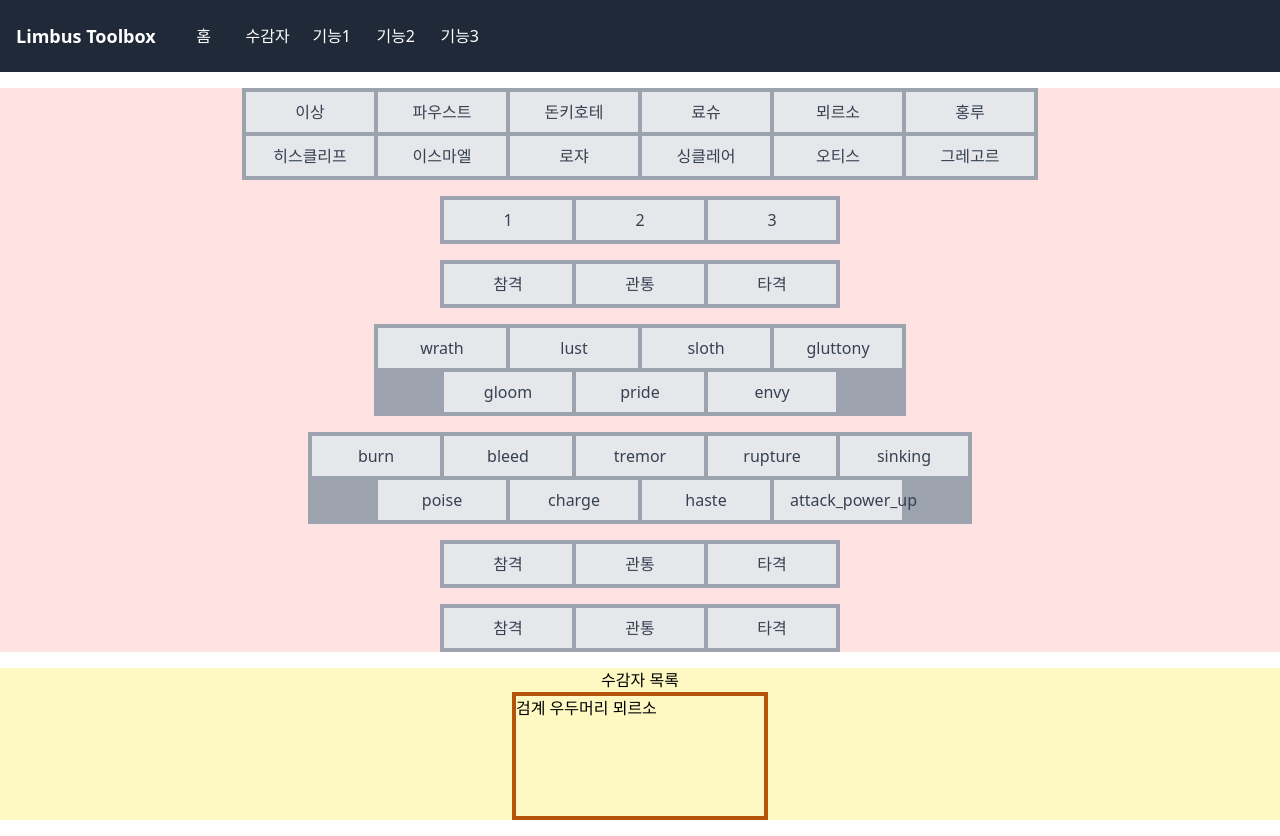
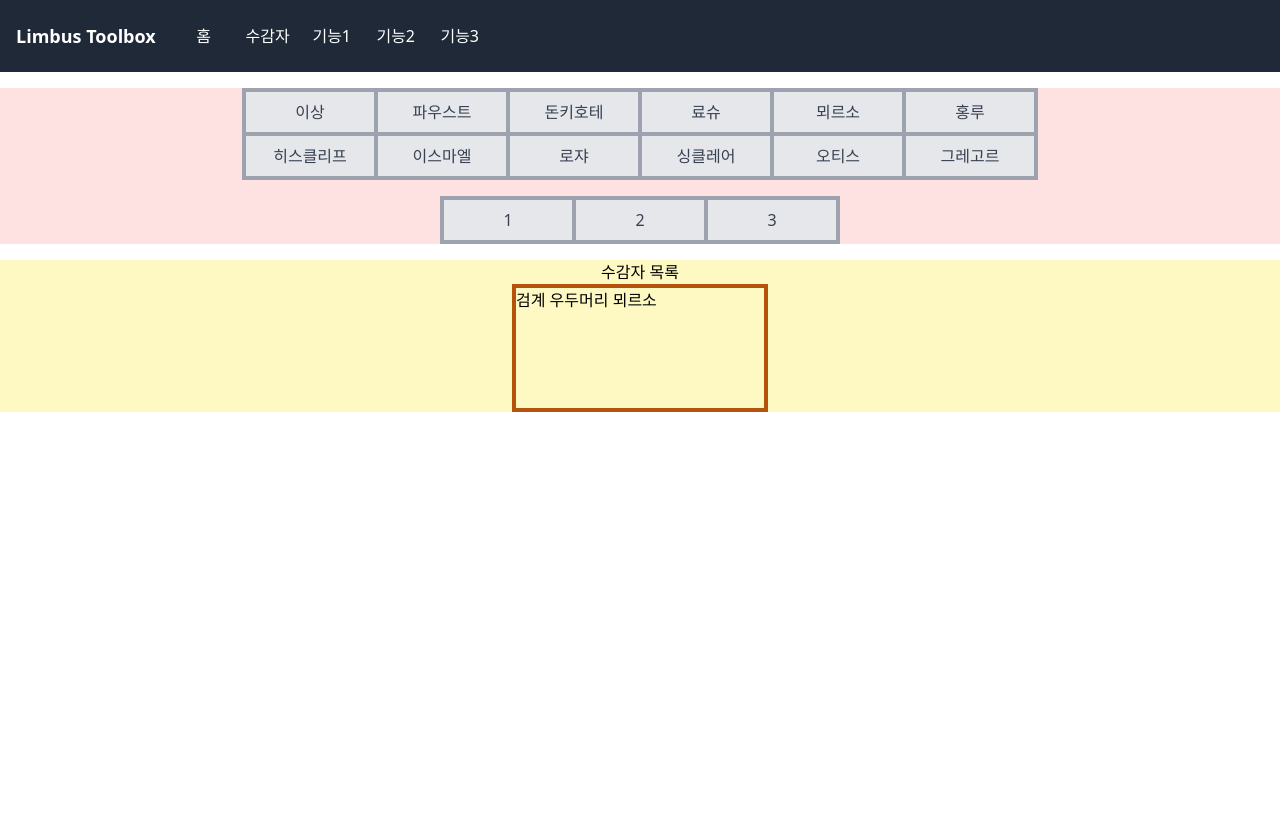
Before and after one commit to ZetabS/limbus-toolbox, a Next.js app: page /sinner in a window 1280 px wide. After the commit the page ends 800 px from the top, so only its background shows below. Built offline with nearby package versions, Linux system fonts and the light colour scheme.

Commit message:
feat: 필터 컴포넌트 분리

```diff
--- /dev/null
+++ b/src/app/sinner/filter/FilterButton.tsx
@@ -0,0 +1,41 @@
+import {
+  Category,
+  CategoryContext,
+  Condition,
+  ConditionContext,
+  FilterContext
+} from '@/app/sinner/filter/FilterState';
+import React, { useContext } from 'react';
+import { useTranslation } from 'react-i18next';
+
+interface Props {
+  readonly className?: string;
+  readonly children?: React.ReactNode;
+}
+
+const FilterButton: React.FC<Props> = ({ className, children }) => {
+  const { t } = useTranslation();
+  const [filterState, filterDispatch] = useContext(FilterContext);
+  const category: Category = useContext(CategoryContext);
+  const condition: Condition = useContext(ConditionContext);
+
+  function isActive(condition: Condition) {
+    return filterState[category].includes(condition);
+  }
+
+  return (
+    <button
+      key={condition}
+      className={
+        'text-nowrap ' +
+        `${isActive(condition) ? 'bg-blue-500 text-white' : 'bg-gray-200 text-gray-700'} ` +
+        `${className ? className : ''}`
+      }
+      onClick={() => filterDispatch({ actionType: 'TOGGLE', category, condition })}
+    >
+      {children ? children : t(condition)}
+    </button>
+  );
+};
+
+export default FilterButton;
--- /dev/null
+++ b/src/app/sinner/filter/FilterCategory.tsx
@@ -0,0 +1,45 @@
+import React from 'react';
+import '@/i18n/i18n';
+import {
+  Category,
+  CategoryContext,
+  Condition,
+  ConditionContext,
+  filterConfigs
+} from '@/app/sinner/filter/FilterState';
+
+interface Props {
+  readonly category: Category;
+  readonly row?: number;
+  readonly children: React.ReactNode;
+}
+
+const FilterCategory: React.FC<Props> = ({ category, row = 1, children }) => {
+  const conditions: Condition[] = [...filterConfigs[category]];
+  const conditionsPerRow = Math.ceil(conditions.length / row);
+
+  const conditionRows = [];
+  for (let i = 0; i < row; i++) {
+    const startIdx = i * conditionsPerRow;
+    const endIdx = startIdx + conditionsPerRow;
+    conditionRows.push(conditions.slice(startIdx, endIdx));
+  }
+
+  return (
+    <CategoryContext.Provider value={category}>
+      <div className="flex w-max flex-col flex-wrap items-center justify-center gap-1 bg-gray-400 p-1">
+        {conditionRows.map((conditions, index) => (
+          <div key={index} className="flex w-max items-center justify-center gap-1 bg-gray-400">
+            {conditions.map((condition) => (
+              <ConditionContext.Provider key={condition} value={condition}>
+                {children}
+              </ConditionContext.Provider>
+            ))}
+          </div>
+        ))}
+      </div>
+    </CategoryContext.Provider>
+  );
+};
+
+export default FilterCategory;
--- a/src/app/sinner/filter/FilterList.tsx
+++ b/src/app/sinner/filter/FilterList.tsx
@@ -1,17 +1,16 @@
-import { Category, Condition, filterConfigs } from '@/app/sinner/filter/FilterState';
-import MultipleSelectionFilter from '@/app/sinner/filter/MultipleSelectionFilter';
 import React from 'react';
+import FilterButton from '@/app/sinner/filter/FilterButton';
+import FilterCategory from '@/app/sinner/filter/FilterCategory';
 
 const FilterList: React.FC = () => {
   return (
     <div className="flex w-full flex-col items-center justify-center gap-4 bg-red-100 ">
-      {Object.entries(filterConfigs).map(([category, conditions]) => (
-        <MultipleSelectionFilter
-          key={category}
-          category={category as Category}
-          conditions={conditions as Condition[]}
-        ></MultipleSelectionFilter>
-      ))}
+      <FilterCategory category={'sinner'} row={2}>
+        <FilterButton className="w-32 px-4 py-2"></FilterButton>
+      </FilterCategory>
+      <FilterCategory category={'rarity'}>
+        <FilterButton className="w-32 px-4 py-2"></FilterButton>
+      </FilterCategory>
     </div>
   );
 };
--- a/src/app/sinner/filter/FilterState.tsx
+++ b/src/app/sinner/filter/FilterState.tsx
@@ -86,3 +86,6 @@ export const FilterProvider: React.FC<Props> = ({ children }) => {
 
   return <FilterContext.Provider value={[state, dispatch]}>{children}</FilterContext.Provider>;
 };
+
+export const CategoryContext: React.Context<Category> = React.createContext('' as Category);
+export const ConditionContext: React.Context<Condition> = React.createContext('' as Condition);
--- a/src/app/sinner/filter/MultipleSelectionFilter.tsx
+++ /dev/null
@@ -1,52 +0,0 @@
-import React, { useContext, useState } from 'react';
-import { useTranslation } from 'react-i18next';
-import '@/i18n/i18n';
-import { Category, Condition, FilterContext } from '@/app/sinner/filter/FilterState';
-
-interface Props {
-  readonly category: Category;
-  readonly conditions: Condition[];
-}
-
-const MultipleSelectionFilter: React.FC<Props> = ({ category, conditions }) => {
-  const { t } = useTranslation();
-  const [filterState, filterDispatch] = useContext(FilterContext);
-
-  function isActive(condition: Condition) {
-    return filterState[category].includes(condition);
-  }
-
-  const numRows = Math.ceil(conditions.length / 6);
-  const conditionsPerRow = Math.ceil(conditions.length / numRows);
-
-  const conditionRows = [];
-  for (let i = 0; i < numRows; i++) {
-    const startIdx = i * conditionsPerRow;
-    const endIdx = startIdx + conditionsPerRow;
-    const rowConditions = conditions.slice(startIdx, endIdx);
-    conditionRows.push(rowConditions);
-  }
-
-  return (
-    <div className="flex flex-col justify-center gap-2">
-      <div className="flex w-max flex-col flex-wrap items-center justify-center gap-1 bg-gray-400 p-1">
-        {conditionRows.map((rowConditions, rowIndex) => (
-          <div key={rowIndex} className="flex w-max items-center justify-center gap-1 bg-gray-400">
-            {rowConditions.map((condition) => (
-              <button
-                key={condition}
-                className={`${isActive(condition) ? 'bg-blue-500 text-white' : 'bg-gray-200 text-gray-700'} w-32 text-nowrap
-                px-4 py-2`}
-                onClick={() => filterDispatch({ actionType: 'TOGGLE', category, condition })}
-              >
-                {t(condition)}
-              </button>
-            ))}
-          </div>
-        ))}
-      </div>
-    </div>
-  );
-};
-
-export default MultipleSelectionFilter;
```
